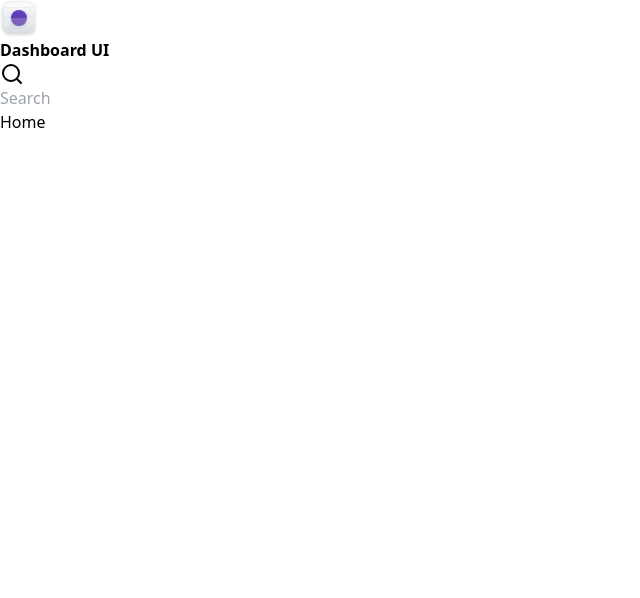
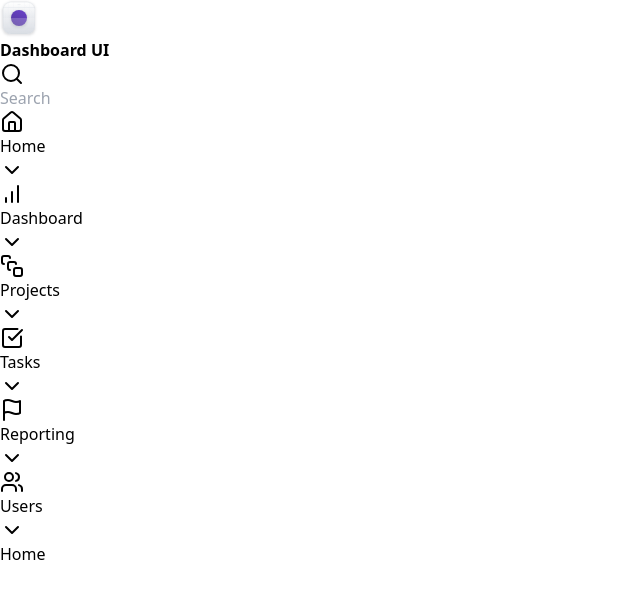
Before and after one commit to Victtor-777/Dashboard-Tailwind, a Next.js app: page / in a window 1280 px wide. Shown: the top 598 px of the page, without its empty margins (0-640 px from the left). Built offline with nearby package versions, Linux system fonts and the light colour scheme.

Commit message:
Refactor Sidebar component and add MainNavigation with navigation items

```diff
--- a/src/app/layout.tsx
+++ b/src/app/layout.tsx
@@ -15,8 +15,8 @@
 });
 
 export const metadata: Metadata = {
-  title: "Create Next App",
-  description: "Generated by create next app",
+  title: "Dashboard UI Tailwind",
+  description: "Dashboard UI Tailwind",
 };
 
 export default function RootLayout({
--- /dev/null
+++ b/src/components/Sidebar/MainNavigation/NavItem.tsx
@@ -0,0 +1,22 @@
+import { ChevronDown } from "lucide-react";
+import { ElementType } from "react";
+
+export interface NavItemProps {
+  title: string;
+  icon: ElementType;
+}
+
+export function NavItem({ title, icon: Icon }: NavItemProps) {
+  return (
+    <a
+      href=""
+      className="group flex items-center gap-3 rounded px-3 py-2 hover:bg-violet-50"
+    >
+      <Icon className="w-5 h-5 text-zinc-500" />
+      <span className="font-medium text-zinc-700 group-hover:text-violet-500">
+        {title}
+      </span>
+      <ChevronDown className="ml-auto w-5 h-5 text-zinc-400 group-hover:text-violet-300" />
+    </a>
+  );
+}
--- /dev/null
+++ b/src/components/Sidebar/MainNavigation/index.tsx
@@ -0,0 +1,22 @@
+import {
+  BarChart,
+  CheckSquare,
+  Flag,
+  Home,
+  SquareStack,
+  Users,
+} from "lucide-react";
+import { NavItem } from "./NavItem";
+
+export function MainNavigation() {
+  return (
+    <nav className="space-y-0.5">
+      <NavItem title="Home" icon={Home} />
+      <NavItem title="Dashboard" icon={BarChart} />
+      <NavItem title="Projects" icon={SquareStack} />
+      <NavItem title="Tasks" icon={CheckSquare} />
+      <NavItem title="Reporting" icon={Flag} />
+      <NavItem title="Users" icon={Users} />
+    </nav>
+  );
+}
--- a/src/components/Sidebar/index.tsx
+++ b/src/components/Sidebar/index.tsx
@@ -1,12 +1,13 @@
 import { Search } from "lucide-react";
 import { Logo } from "./logo";
+import { MainNavigation } from "./MainNavigation";
 
 export function Sidebar() {
   return (
     <aside className="border-r border-zinc-200 px-5 py-8 space-y-6">
       <Logo />
 
-      <div className="flex w-full items-center gap-2 rounded-lg border border-zinc-300 px-3 py-2 shadow-sm">
+      <div className="flex mx-1 w-full items-center gap-2 rounded-lg border border-zinc-300 px-3 py-2 shadow-sm">
         <Search className="w-5 h-5 text-zinc-500" />
         <input
           type="text"
@@ -14,6 +15,8 @@
           placeholder="Search"
         />
       </div>
+
+      <MainNavigation />
     </aside>
   );
 }
--- a/src/components/Sidebar/logo.tsx
+++ b/src/components/Sidebar/logo.tsx
@@ -1,6 +1,6 @@
 export function Logo() {
   return (
-    <strong className="flex items-center gap-2 text-xl font-semibold text-zinc-900">
+    <strong className="flex mx-1 items-center gap-2 text-xl font-semibold text-zinc-900">
       <svg
         width={38}
         height={38}
```
